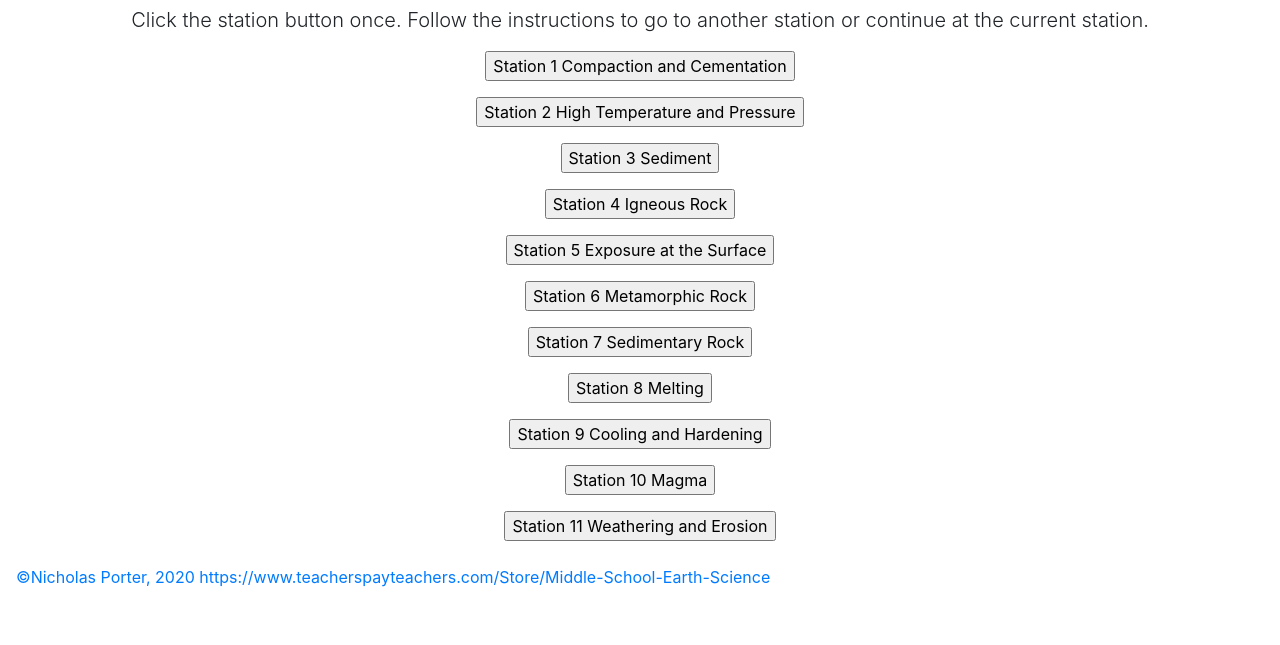
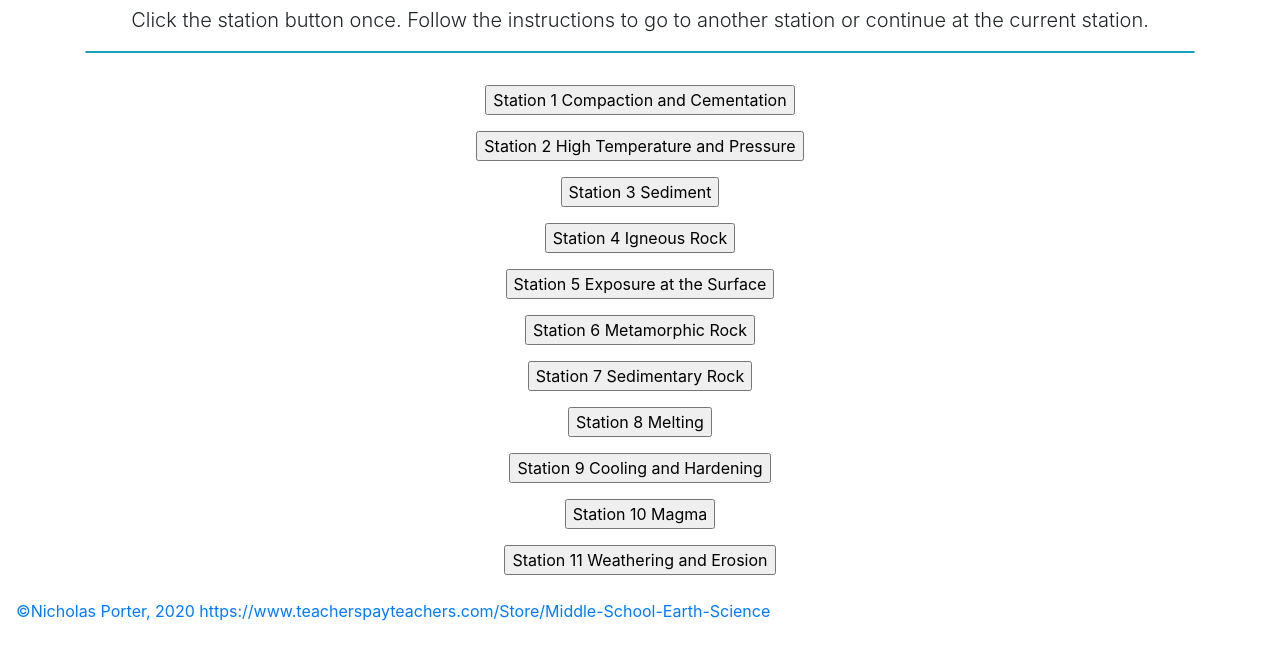
Before and after one commit to porternick/rockcyclesimulator, a website: page index.html in a window 1280 px wide. Shown: the part 155-800 px from the top of the page. Drawn offline with Linux system fonts and the light colour scheme.

Commit message:
Update index.html

```diff
--- a/index.html
+++ b/index.html
@@ -101,8 +101,8 @@ function StationEleven()
         <h1 class="mt-5">Rock Cycle Simulator</h1>
         <p class="lead">Click the station button once. Follow the instructions to go to another station or continue at the current station.</p>
 
-        <h2 id="s1"></h2>
-
+        <h2 class="border border-info rounded" id="s1"></h2>
+        <br>
         <p><input type="button" id="btnSymbol" value="Station 1 Compaction and Cementation" onclick="StationOne();" /></p>
         <p><input type="button" id="btnSymbol" value="Station 2 High Temperature and Pressure" onclick="StationTwo();" /></p>
         <p><input type="button" id="btnSymbol" value="Station 3 Sediment" onclick="StationThree();" /></p>
```
